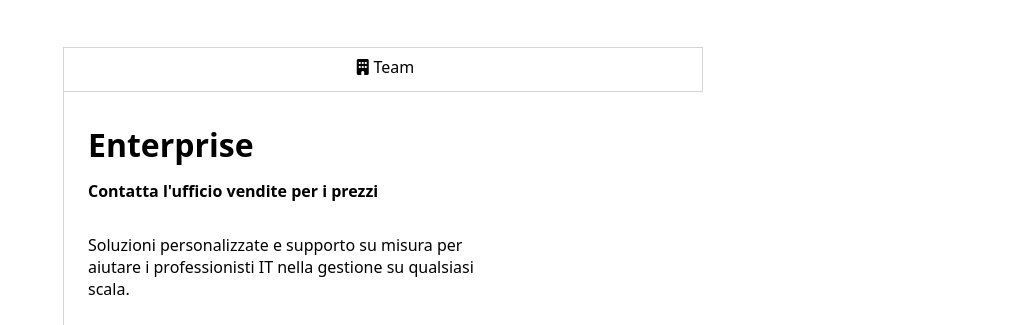
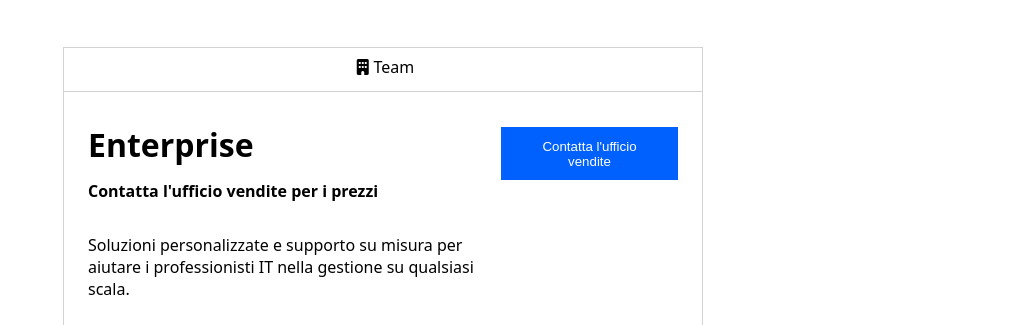
Before and after one commit to giuliacarangelo/htmlcss-dropbox, a plain HTML site: page index.html in a window 1280 px wide. Shown: the part 2063-2388 px from the top of the page, without its empty margins (257-1280 px from the left). Drawn offline with nearby package versions, Linux system fonts and the light colour scheme.

Commit message:
added enterprise section

```diff
--- a/index.html
+++ b/index.html
@@ -122,14 +122,20 @@
                             </ul>
                             </div>
                         </div>
+
+                        <!-- ENTERPRISE SECTION -->
             <div>
                 <span class="plan-target enterprise"><i class="fa-solid fa-building"></i>Team</span>
-                <div class="enterprise-section half-70">
-                    <div class="enterprise-description">
+                <div class="enterprise-section">
+                    <div class="enterprise-description half-70">
                         <h2 class="enterprise-title">Enterprise</h2>
                         <p class="bold-p"><strong>Contatta l'ufficio vendite per i prezzi</strong></p>
                         <p class="enterprise-p">Soluzioni personalizzate e supporto su misura per aiutare i professionisti IT nella gestione su qualsiasi scala.</p>
                     </div>
+                    <div class="half-30">
+                        <button class="blue-button-sections">Contatta l'ufficio vendite</button>
+                    </div>
+                </div>
                 </div>
             </div>
         </section>
--- a/style.css
+++ b/style.css
@@ -216,7 +216,6 @@ li.check i{
     margin: 0;
     padding: .7rem 1.5rem;
     border: 1px solid lightgrey;
-    border-right: none;
     border-top: none;
     display: flex;
 }
@@ -232,6 +231,10 @@ li.check i{
 
 .half-70{
     width: 70%;
+}
+
+.half-30{
+    width: 30%;
 }
 
 .dropbox-partner{
```
